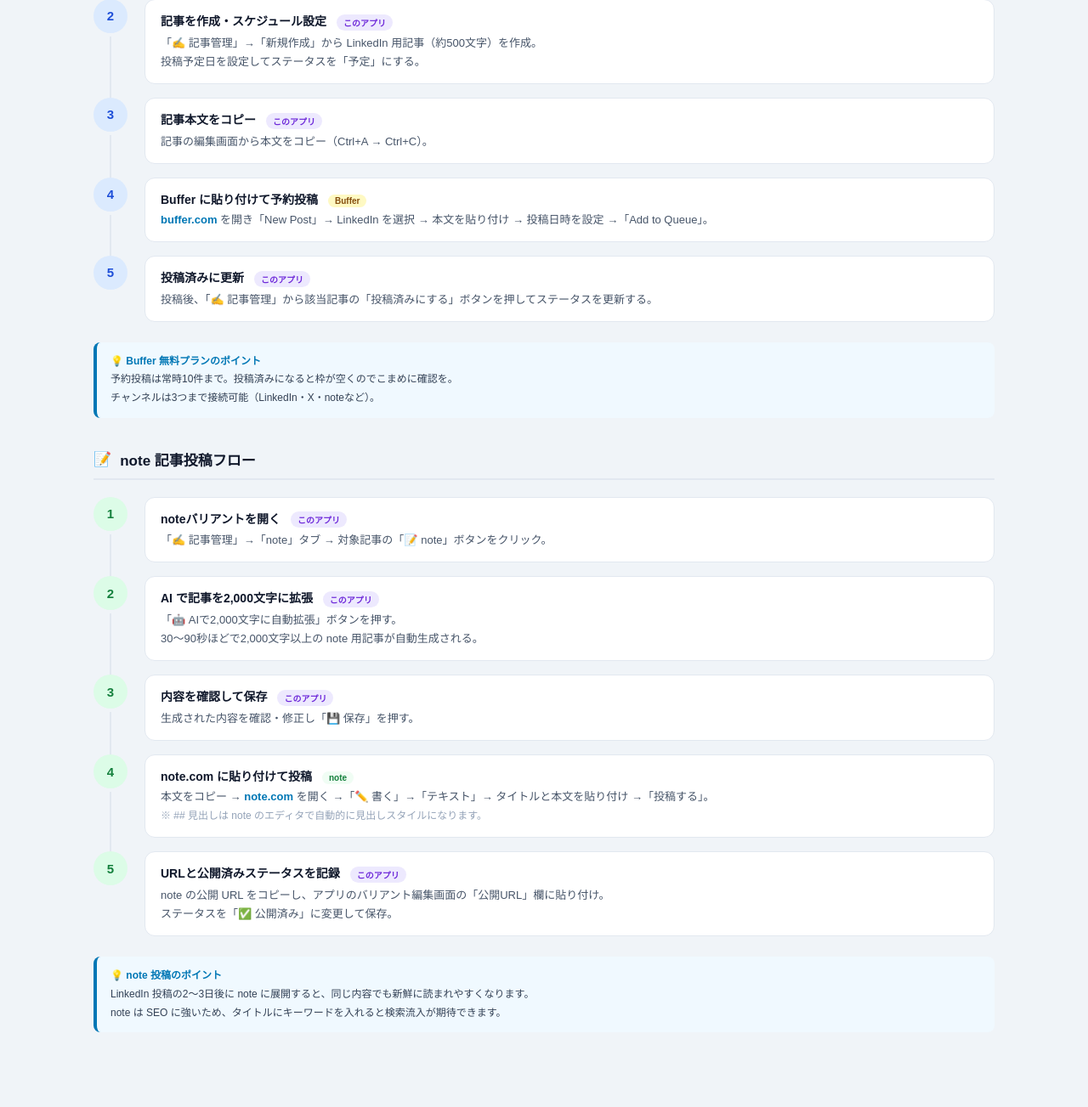
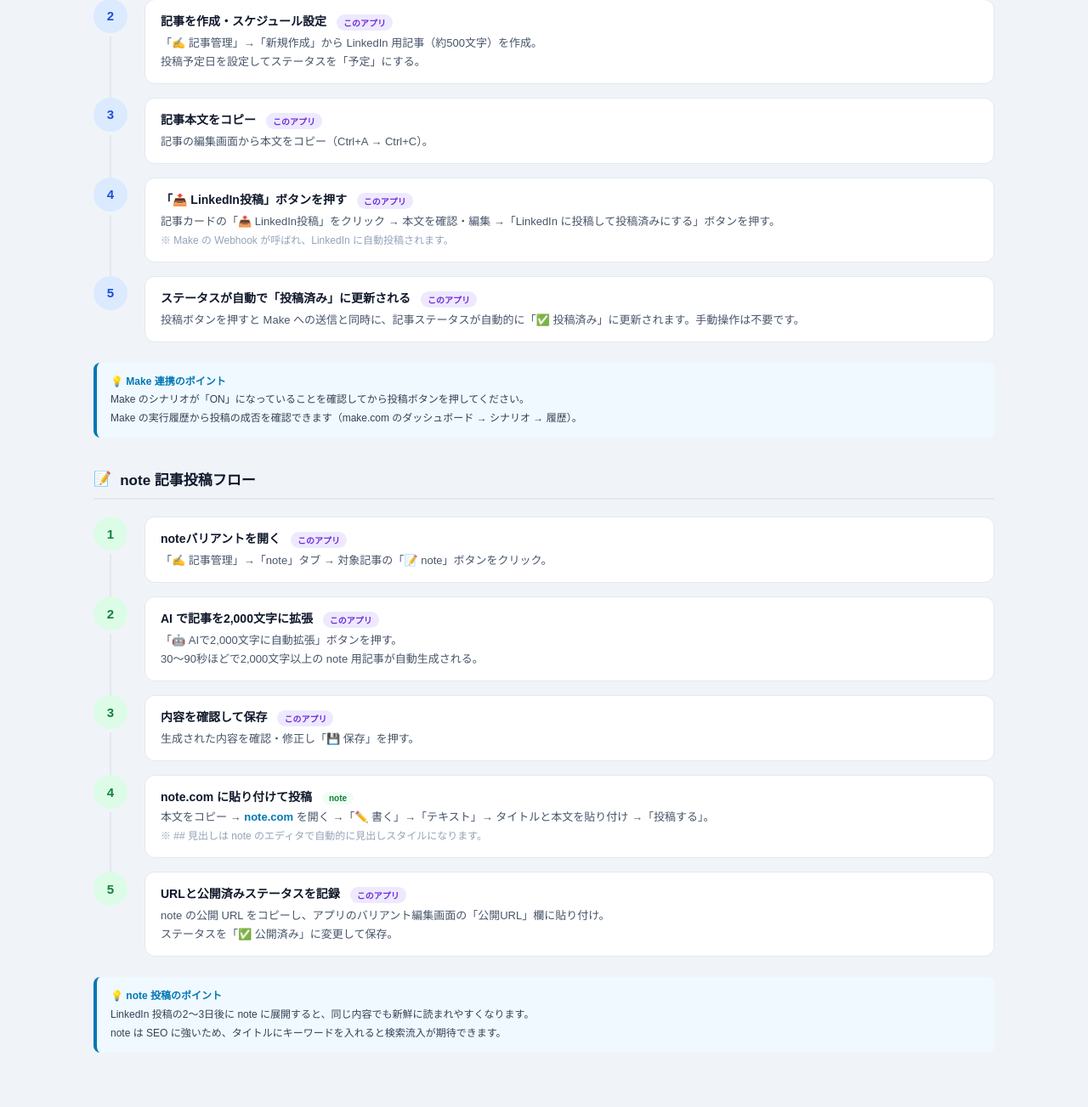
Before and after one commit to jqca/linkedin-analytics, a Flask app: page /workflow in a window 1280 px wide. Shown: the part 284-1587 px from the top of the page at 85% size. Before the commit the page ends 1499 px from the top, so only its background shows below. Run offline with Flask 3, Linux system fonts and the light colour scheme; the visitor is signed in with stand-in values (Sample User, id 1); parts of the project's set-up code (start-up, migrations or seed data) failed here and were passed over; some libraries are stand-ins or nearby versions.

Commit message:
Replace Buffer with Make webhook for LinkedIn auto-posting
Buffer API is no longer available for new users. Switch to Make
(formerly Integromat) Custom Webhook approach:
- New route /articles/<id>/post-to-linkedin (GET+POST)
- Sends JSON {content, title} to MAKE_WEBHOOK_URL env var
- Auto-marks article as 'posted' on successful webhook call
- New linkedin_post.html template (simpler, no profile selection)
- Old /send-to-buffer URL redirects to new route for compatibility
- Updated workflow.html and articles.html button label

Co-Authored-By: Claude Sonnet 4.6 <noreply@anthropic.com>

```diff
--- a/app.py
+++ b/app.py
@@ -151,40 +151,23 @@ def workflow():
     return render_template("workflow.html")
 
 
-# ── Buffer API ────────────────────────────────────────────────────────────────
+# ── Make Webhook → LinkedIn ───────────────────────────────────────────────────
 
-def _buffer_get_profiles(token: str) -> list:
-    """Buffer に接続されたプロファイル一覧を取得"""
-    r = httpx.get(
-        "https://api.bufferapp.com/1/profiles.json",
-        params={"access_token": token},
-        timeout=10,
-    )
-    r.raise_for_status()
-    return r.json()
-
-
-def _buffer_create_post(token: str, profile_id: str, text: str, scheduled_at=None) -> dict:
-    """Buffer に投稿を作成（scheduled_at は UTC Unix タイムスタンプ）"""
-    data = {"access_token": token, "profile_ids[]": profile_id, "text": text}
-    if scheduled_at:
-        data["scheduled_at"] = str(int(scheduled_at))
-    else:
-        data["now"] = "1"
+def _make_post_to_linkedin(webhook_url: str, content: str, title: str = "") -> None:
+    """Make の Custom Webhook 経由で LinkedIn に投稿する"""
     r = httpx.post(
-        "https://api.bufferapp.com/1/updates/create.json",
-        data=data,
+        webhook_url,
+        json={"content": content, "title": title},
         timeout=15,
     )
     r.raise_for_status()
-    return r.json()
 
 
-@app.route("/articles/<int:aid>/send-to-buffer", methods=["GET", "POST"])
+@app.route("/articles/<int:aid>/post-to-linkedin", methods=["GET", "POST"])
 @login_required
-def articles_send_to_buffer(aid):
-    """Buffer 経由で LinkedIn に投稿する確認・送信画面"""
-    token = os.environ.get("BUFFER_ACCESS_TOKEN", "")
+def articles_post_to_linkedin(aid):
+    """Make 経由で LinkedIn に投稿する確認・送信画面"""
+    webhook_url = os.environ.get("MAKE_WEBHOOK_URL", "")
 
     conn = get_conn()
     article = conn.execute("SELECT * FROM articles WHERE id=?", (aid,)).fetchone()
@@ -192,36 +175,18 @@ def articles_send_to_buffer(aid):
     if not article:
         return redirect(url_for("articles_list"))
 
-    # ── POST: Buffer に送信 ──────────────────────────────────────────────────
+    # ── POST: Make Webhook に送信 ────────────────────────────────────────────
     if request.method == "POST":
-        content      = request.form.get("content", "").strip()
-        dt_str       = request.form.get("scheduled_datetime", "")
-        profile_id   = request.form.get("profile_id", "")
-
-        scheduled_at = None
-        if dt_str:
-            try:
-                dt_naive     = datetime.strptime(dt_str, "%Y-%m-%dT%H:%M")
-                dt_jst       = dt_naive.replace(tzinfo=JST)
-                scheduled_at = int(dt_jst.timestamp())
-            except ValueError:
-                pass
+        content = request.form.get("content", "").strip()
+        title   = article["title"] or ""
 
         try:
-            result = _buffer_create_post(token, profile_id, content, scheduled_at)
-            if not result.get("success"):
-                raise ValueError(result.get("message", "Buffer API エラー"))
+            _make_post_to_linkedin(webhook_url, content, title)
         except Exception as e:
-            profiles = []
-            try:
-                profiles = [p for p in _buffer_get_profiles(token)
-                            if p.get("service") == "linkedin"]
-            except Exception:
-                pass
             return render_template(
-                "buffer_send.html",
-                article=article, profiles=profiles,
-                default_dt=dt_str, selected_content=content,
+                "linkedin_post.html",
+                article=article,
+                selected_content=content,
                 error=f"送信エラー: {e}",
             )
 
@@ -237,34 +202,22 @@ def articles_send_to_buffer(aid):
 
     # ── GET: 確認フォーム表示 ────────────────────────────────────────────────
     error = None
-    profiles = []
-
-    if not token:
-        error = "BUFFER_ACCESS_TOKEN が設定されていません。Railway の環境変数に追加してください。"
-    else:
-        try:
-            all_profiles = _buffer_get_profiles(token)
-            profiles = [p for p in all_profiles if p.get("service") == "linkedin"]
-            if not profiles:
-                error = "Buffer に LinkedIn アカウントが接続されていません。Buffer の設定で LinkedIn を追加してください。"
-        except httpx.HTTPStatusError as e:
-            error = f"Buffer API 認証エラー ({e.response.status_code}): アクセストークンを確認してください。"
-        except Exception as e:
-            error = f"Buffer API 接続エラー: {e}"
-
-    # デフォルト日時: scheduled_date の 9:00 JST
-    default_dt = ""
-    if article["scheduled_date"]:
-        default_dt = f"{article['scheduled_date']}T09:00"
-    elif not default_dt:
-        default_dt = datetime.now(JST).strftime("%Y-%m-%dT09:00")
+    if not webhook_url:
+        error = "MAKE_WEBHOOK_URL が設定されていません。Railway の環境変数に追加してください。"
 
     return render_template(
-        "buffer_send.html",
-        article=article, profiles=profiles,
-        default_dt=default_dt, selected_content=article["content"] or "",
+        "linkedin_post.html",
+        article=article,
+        selected_content=article["content"] or "",
         error=error,
     )
+
+
+# 旧 Buffer URL との後方互換（リダイレクト）
+@app.route("/articles/<int:aid>/send-to-buffer")
+@login_required
+def articles_send_to_buffer(aid):
+    return redirect(url_for("articles_post_to_linkedin", aid=aid))
 
 
 # ── 核心主張 (Beliefs) ────────────────────────────────────────────────────────
--- a/templates/articles.html
+++ b/templates/articles.html
@@ -141,10 +141,10 @@
       <a href="/articles/{{ a.id }}/edit" class="btn btn-ghost btn-sm">✏️ 編集</a>
 
       {% if a.status != 'posted' %}
-        <a href="/articles/{{ a.id }}/send-to-buffer"
+        <a href="/articles/{{ a.id }}/post-to-linkedin"
            class="btn btn-sm"
            style="background:#e0f2fe;color:#0369a1;border:1px solid #bae6fd;font-weight:700;">
-          📤 Buffer送信
+          📤 LinkedIn投稿
         </a>
         <form method="post" action="/articles/{{ a.id }}/mark-posted">
           <button type="submit" class="btn btn-success btn-sm">✅ 投稿済みにする</button>
--- a/templates/workflow.html
+++ b/templates/workflow.html
@@ -151,9 +151,10 @@
     <div class="wf-step">
       <div class="wf-num wf-num-blue">4</div>
       <div class="wf-body">
-        <div class="wf-body-title">Buffer に貼り付けて予約投稿 <span class="wf-tag wf-tag-buffer">Buffer</span></div>
+        <div class="wf-body-title">「📤 LinkedIn投稿」ボタンを押す <span class="wf-tag wf-tag-app">このアプリ</span></div>
         <div class="wf-body-desc">
-          <a href="https://buffer.com" target="_blank" rel="noopener">buffer.com</a> を開き「New Post」→ LinkedIn を選択 → 本文を貼り付け → 投稿日時を設定 →「Add to Queue」。
+          記事カードの「📤 LinkedIn投稿」をクリック → 本文を確認・編集 →「LinkedIn に投稿して投稿済みにする」ボタンを押す。<br>
+          <span style="color:#94a3b8;font-size:12px;">※ Make の Webhook が呼ばれ、LinkedIn に自動投稿されます。</span>
         </div>
       </div>
     </div>
@@ -161,9 +162,9 @@
     <div class="wf-step">
       <div class="wf-num wf-num-blue">5</div>
       <div class="wf-body">
-        <div class="wf-body-title">投稿済みに更新 <span class="wf-tag wf-tag-app">このアプリ</span></div>
+        <div class="wf-body-title">ステータスが自動で「投稿済み」に更新される <span class="wf-tag wf-tag-app">このアプリ</span></div>
         <div class="wf-body-desc">
-          投稿後、「✍️ 記事管理」から該当記事の「投稿済みにする」ボタンを押してステータスを更新する。
+          投稿ボタンを押すと Make への送信と同時に、記事ステータスが自動的に「✅ 投稿済み」に更新されます。手動操作は不要です。
         </div>
       </div>
     </div>
@@ -171,9 +172,9 @@
   </div>
 
   <div class="tip-box">
-    <strong>💡 Buffer 無料プランのポイント</strong><br>
-    予約投稿は常時10件まで。投稿済みになると枠が空くのでこまめに確認を。<br>
-    チャンネルは3つまで接続可能（LinkedIn・X・noteなど）。
+    <strong>💡 Make 連携のポイント</strong><br>
+    Make のシナリオが「ON」になっていることを確認してから投稿ボタンを押してください。<br>
+    Make の実行履歴から投稿の成否を確認できます（make.com のダッシュボード → シナリオ → 履歴）。
   </div>
 </div>
 
```
Also changed, not shown: templates/linkedin_post.html (added, +139 -0 lines).
